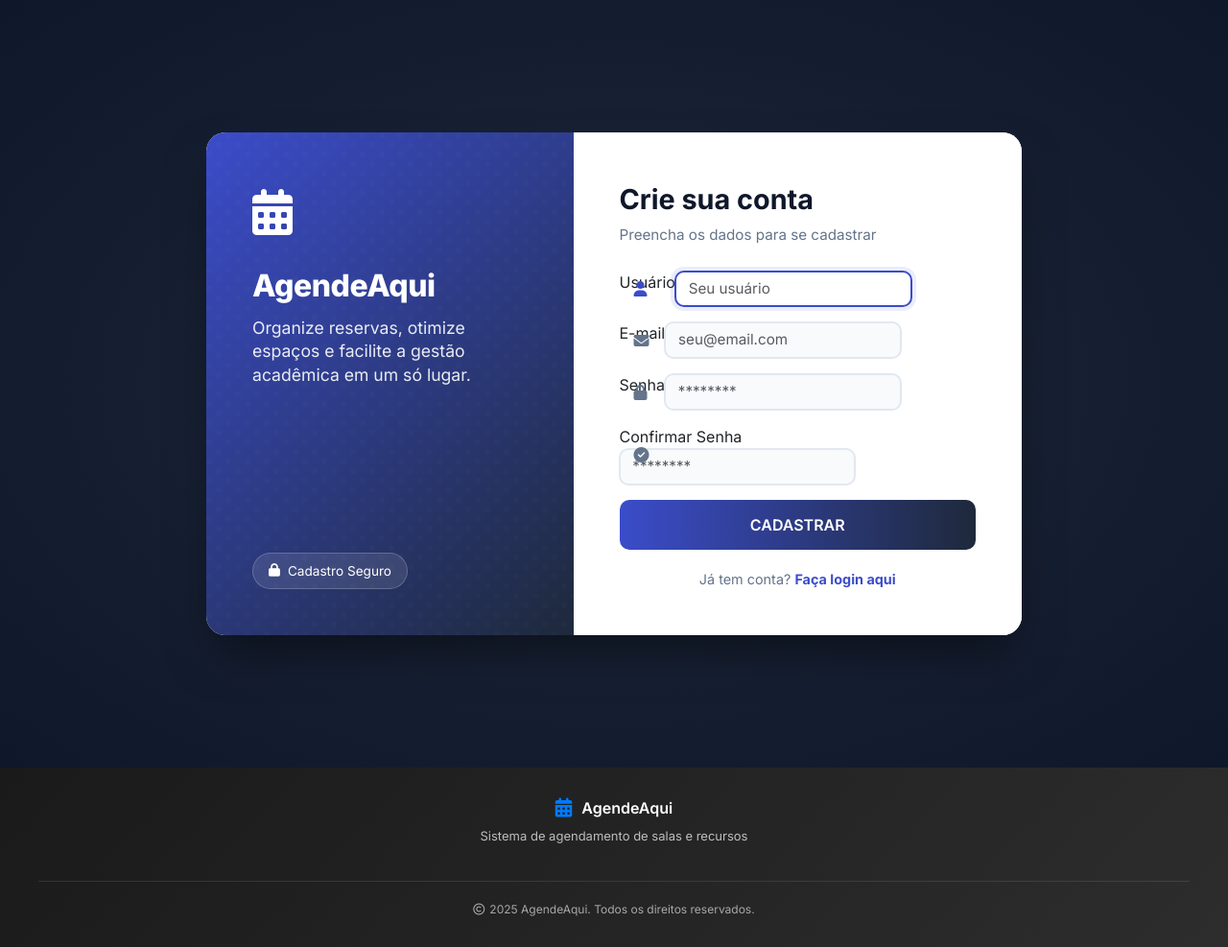
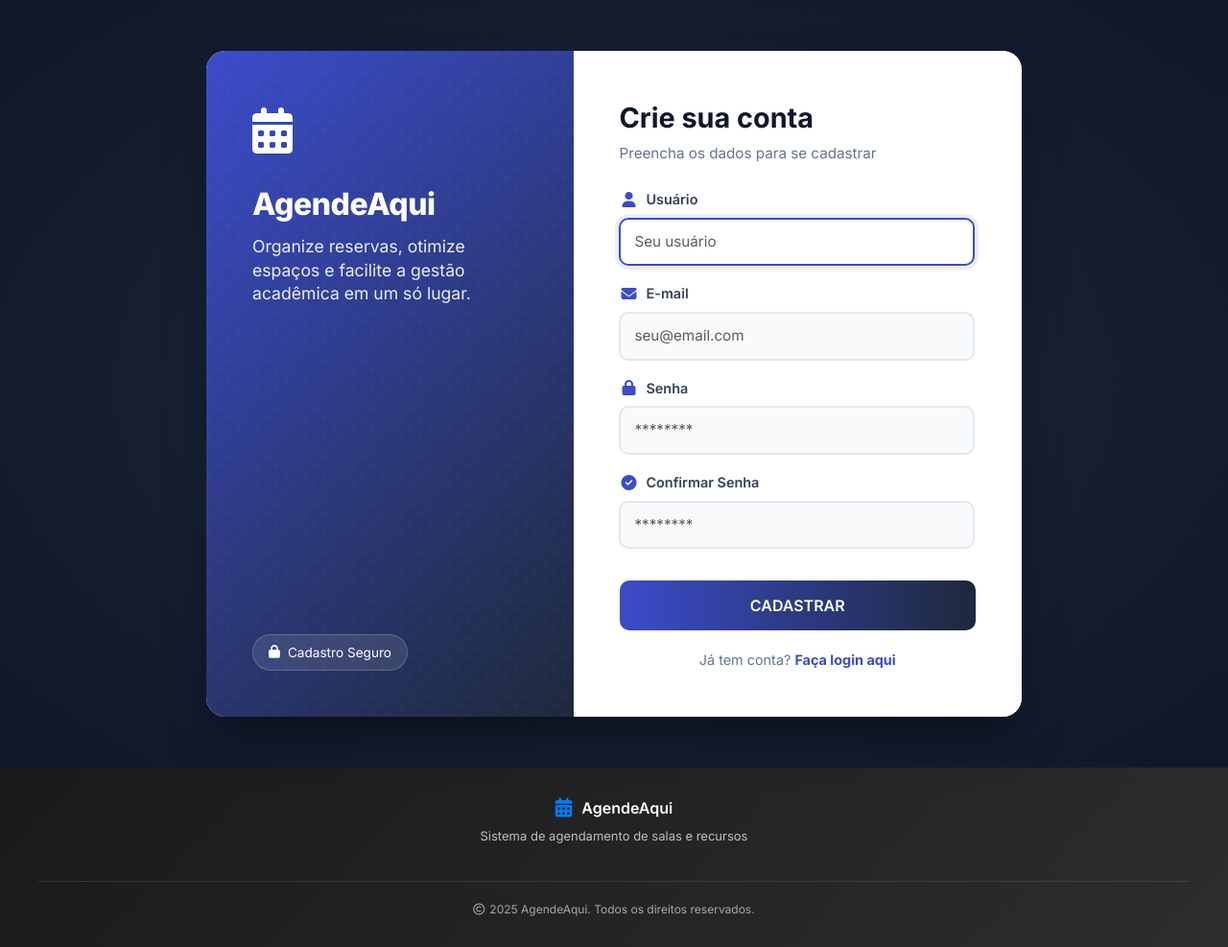
Before and after one commit to Victorkaue333/DJANGO-AgendeAqui, a Django app: page /cadastro/ in a window 1280 px wide. Shown: the whole page at 96% size. Run offline with Django 5.2, Linux system fonts and the light colour scheme.

Commit message:
Update VK
Inputs corrigidos

```diff
--- a/administracao/administracao/templates/cadastro.html
+++ b/administracao/administracao/templates/cadastro.html
@@ -19,7 +18,7 @@
     .cadastro-card {
         display: flex;
         width: 850px;
-        min-height: 500px;
+        min-height: 550px;
         border-radius: 20px;
         box-shadow: 0 25px 50px -12px rgba(0, 0, 0, 0.5);
         overflow: hidden;
@@ -105,35 +86,47 @@
         margin-bottom: 25px;
     }
 
-    /* Estilização dos Inputs */
+    /* --- Inputs e Labels (CORREÇÃO AQUI) --- */
     .input-group {
-        margin-bottom: 15px;
-        position: relative;
-    }
-
-    /* Ajuste para ícone acima do input */
-    .input-icon {
+        margin-bottom: 18px;
+        /* As linhas abaixo garantem que fique um embaixo do outro */
         display: flex;
         flex-direction: column;
         align-items: flex-start;
-        gap: 0.2rem;
+        width: 100%;
     }
-    .input-icon svg {
-        margin-bottom: 0.2rem;
+
+    .label-with-icon {
+        display: flex;
+        align-items: center;
+        gap: 8px;
+        margin-bottom: 8px; /* Espaço entre o título e o campo */
+        color: #334155;
+        font-weight: 600;
+        font-size: 0.9rem;
+    }
+
+    .label-with-icon i {
         color: #3b4cca;
-        font-size: 1.1rem;
-        opacity: 0.8;
-        pointer-events: none;
+        font-size: 1rem;
+        width: 20px; /* Garante alinhamento fixo dos ícones */
+        text-align: center;
     }
+
+    .input-wrapper {
+        width: 100%;
+    }
+
     .input-wrapper input, input[type="text"], input[type="password"], input[type="email"] {
-        padding-left: 0.8rem;
+        width: 100%;
+        padding: 12px 15px;
+        border: 2px solid #e2e8f0;
         border-radius: 10px;
         font-size: 0.95rem;
         background: #f8fafc;
         color: #0f172a;
-        transition: all 0.3s ease;
-        border: 2px solid #e2e8f0;
-        width: 100%;
+        transition: all 0.2s ease;
+        box-sizing: border-box; /* Garante que padding não estoure a largura */
     }
 
     .input-wrapper input:focus {
@@ -141,20 +134,6 @@
         background: #fff;
         outline: none;
         box-shadow: 0 0 0 4px rgba(59, 76, 202, 0.1);
-    }
-
-    .input-icon-svg {
-        position: absolute;
-        left: 15px;
-        top: 50%;
-        transform: translateY(-50%);
-        color: #64748b;
-        transition: color 0.3s ease;
-        pointer-events: none;
-    }
-
-    .input-wrapper input:focus + .input-icon-svg {
-        color: #3b4cca;
     }
 
     /* Botão */
@@ -168,12 +147,8 @@
         padding: 14px;
         font-size: 1rem;
         cursor: pointer;
-        margin-top: 10px;
+        margin-top: 15px;
         transition: transform 0.2s, box-shadow 0.2s;
-        display: flex;
-        align-items: center;
-        justify-content: center;
-        gap: 8px;
     }
 
     .btn-submit:hover {
@@ -246,58 +207,62 @@
                 {% csrf_token %}
 
                 <div class="input-group">
-                    <label class="input-label" for="id_username">Usuário</label>
+                    <div class="label-with-icon">
+                        <i class="fas fa-user"></i>
+                        <label for="id_username">Usuário</label>
+                    </div>
                     <div class="input-wrapper">
                         {{ form.username }}
-                        <i class="fas fa-user input-icon-svg"></i>
                     </div>
                     {% if form.username.errors %}
-                        <div class="field-error alert alert-danger mt-2 p-1">{{ form.username.errors.0 }}</div>
+                        <div class="field-error">{{ form.username.errors.0 }}</div>
                     {% endif %}
                 </div>
 
                 <div class="input-group">
-                    <label class="input-label" for="id_email">E-mail</label>
+                    <div class="label-with-icon">
+                        <i class="fas fa-envelope"></i>
+                        <label for="id_email">E-mail</label>
+                    </div>
                     <div class="input-wrapper">
                         {{ form.email }}
-                        <i class="fas fa-envelope input-icon-svg"></i>
                     </div>
                     {% if form.email.errors %}
-                        <div class="field-error alert alert-danger mt-2 p-1">{{ form.email.errors.0 }}</div>
+                        <div class="field-error">{{ form.email.errors.0 }}</div>
                     {% endif %}
                 </div>
 
                 <div class="input-group">
-                    <label class="input-label" for="id_password1">Senha</label>
+                    <div class="label-with-icon">
+                        <i class="fas fa-lock"></i>
+                        <label for="id_password1">Senha</label>
+                    </div>
                     <div class="input-wrapper">
                         {{ form.password1 }}
-                        <i class="fas fa-lock input-icon-svg"></i>
                     </div>
                     {% if form.password1.errors %}
-                        <div class="field-error alert alert-danger mt-2 p-1">{{ form.password1.errors.0 }}</div>
+                        <div class="field-error">{{ form.password1.errors.0 }}</div>
                     {% endif %}
                 </div>
 
                 <div class="input-group">
-                    <label class="input-label" for="id_password2">Confirmar Senha</label>
+                    <div class="label-with-icon">
+                        <i class="fas fa-check-circle"></i>
+                        <label for="id_password2">Confirmar Senha</label>
+                    </div>
                     <div class="input-wrapper">
                         {{ form.password2 }}
-                        <i class="fas fa-check-circle input-icon-svg"></i>
                     </div>
                     {% if form.password2.errors %}
-                        <div class="field-error alert alert-danger mt-2 p-1">{{ form.password2.errors.0 }}</div>
+                        <div class="field-error">{{ form.password2.errors.0 }}</div>
                     {% endif %}
                 </div>
 
-                <button type="submit" class="btn-submit">
-                    CADASTRAR
-                </button>
+                <button type="submit" class="btn-submit">CADASTRAR</button>
             </form>
 
             {% if form.errors %}
-                <div class="cadastro-error">
-                    <i class="fas fa-exclamation-triangle"></i> Verifique os dados informados.
-                </div>
+                <div class="cadastro-error">Verifique os dados informados.</div>
             {% endif %}
 
             <div class="login-redirect">
@@ -321,30 +285,8 @@
             const el = document.getElementById(field.id);
             if(el) {
                 el.setAttribute('placeholder', field.ph);
-                // O CSS cuida do resto, não precisa adicionar classes extras via JS
             }
         });
-
-        // Validação simples de senha no cliente
-        const form = document.querySelector('.cadastro-right form');
-        if(form) {
-            form.addEventListener('submit', function(e) {
-                const p1 = document.getElementById('id_password1');
-                const p2 = document.getElementById('id_password2');
-                if(p1 && p2 && p1.value !== p2.value) {
-                    e.preventDefault();
-                    // mostra mensagem temporária
-                    let err = document.querySelector('.client-pw-error');
-                    if(!err) {
-                        err = document.createElement('div');
-                        err.className = 'client-pw-error alert alert-danger mt-2 p-1';
-                        err.textContent = 'As senhas não coincidem.';
-                        p2.closest('.input-group').appendChild(err);
-                    }
-                    p2.focus();
-                }
-            });
-        }
     });
 </script>
 
```
Also changed, not shown: other parts of administracao/administracao/templates/cadastro.html (+19 -53 lines), administracao/administracao/templates/login.html (+58 -90 lines).
